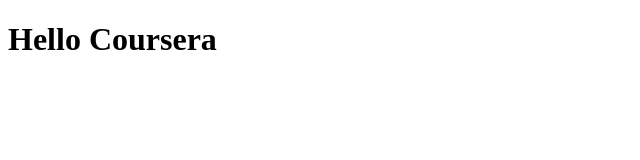
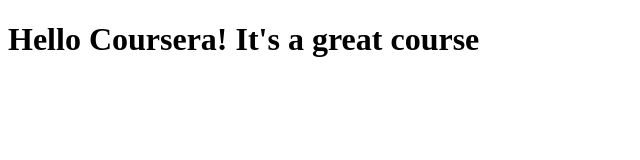
Before and after one commit to josephwal94/Coursera-WebDevel-Sem1-2016, a plain HTML site: page site/index.html in a window 1280 px wide. Shown: the whole page, without its empty margins (0-640 px from the left). Drawn offline with Linux system fonts and the light colour scheme.

Commit message:
A small addition to my site.

```diff
--- a/site/index.html
+++ b/site/index.html
@@ -4,6 +4,6 @@
 	<title>Hello</title>
 </head>
 <body>
-<h1>Hello Coursera</h1>
+<h1>Hello Coursera! It's a great course</h1>
 </body>
 </html>
```
